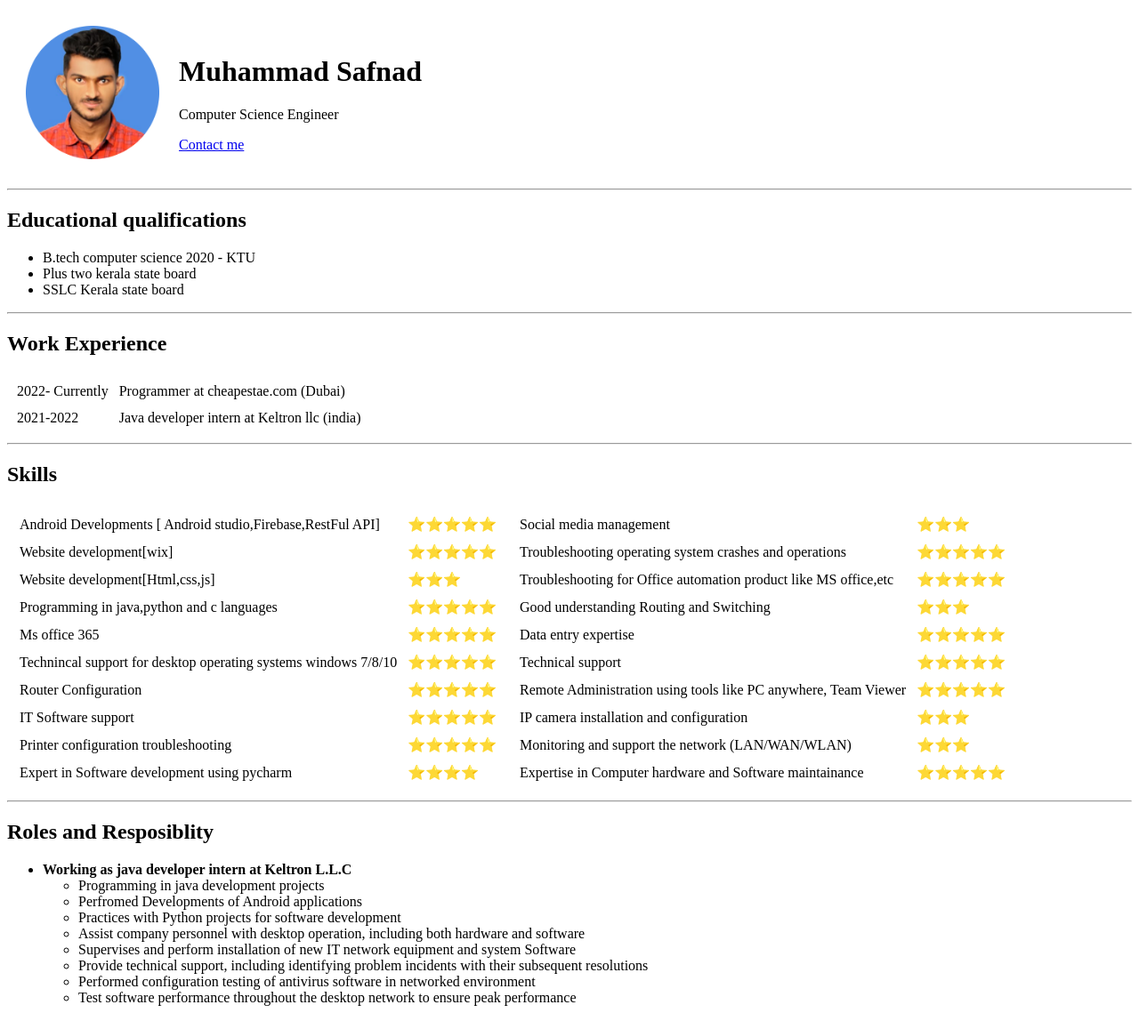
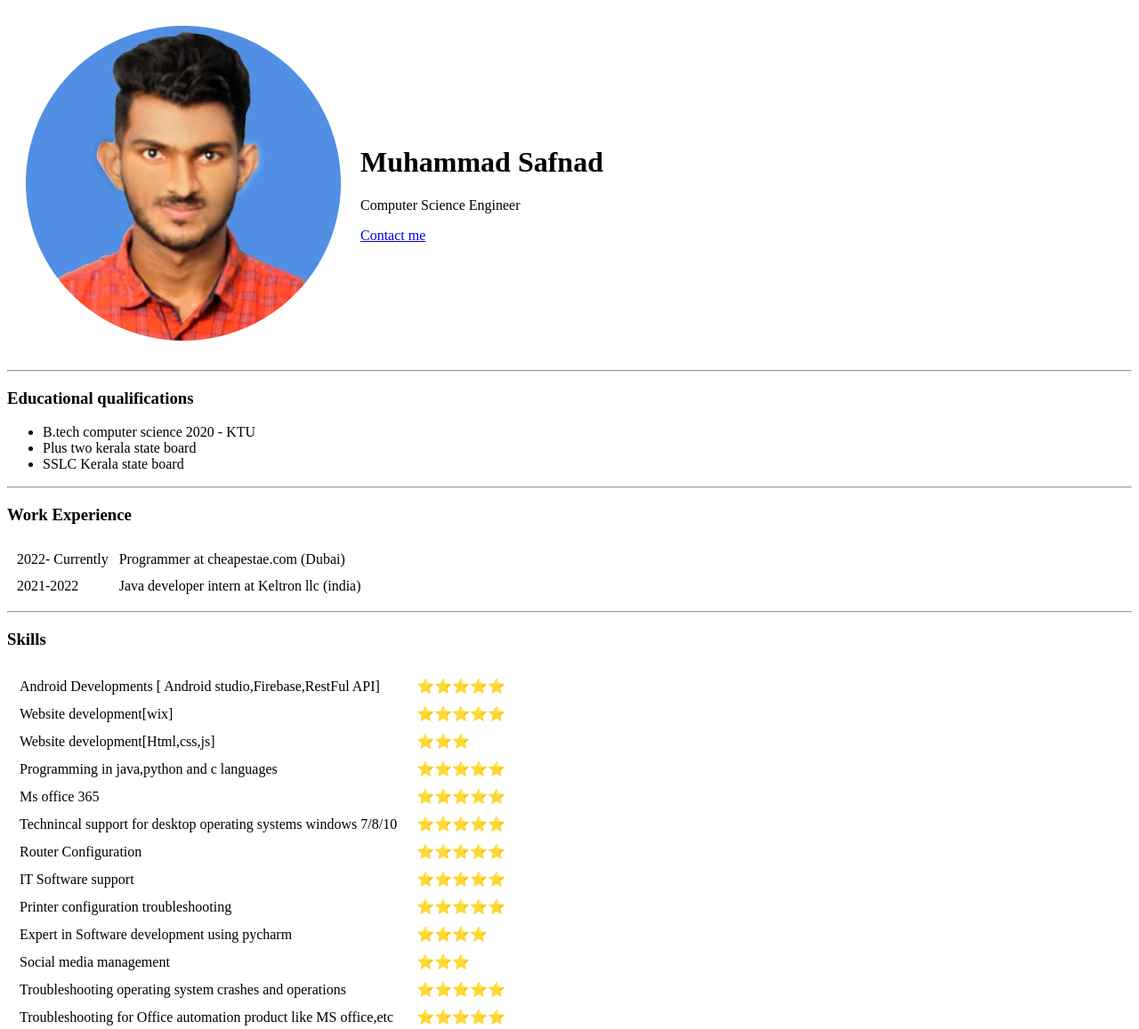
Before and after one commit to safnad306k/cv, a plain HTML site: page index.html in a window 1280 px wide. Shown: the top 1157 px of the page at 89% size. Drawn offline with Linux system fonts and the light colour scheme.

Commit message:
update 2.0

```diff
--- a/index.html
+++ b/index.html
@@ -4,13 +4,16 @@
 <head>
   <meta charset="utf-8">
   <title>muhammad safnad</title>
+  <link rel="stylesheet" href="css/styles.css">
+
+
 </head>
 
 <body>
 
   <table cellspacing="20">
     <tr>
-      <td><img src="photo.png" width="150" alt="profile photo"></td>
+      <td><img src="photo.png"  alt="profile photo"></td>
       <td>
         <h1>Muhammad Safnad</h1>
         <p>Computer Science Engineer</p>
@@ -19,14 +22,14 @@
     </tr>
   </table>
   <hr>
-  <h2>Educational qualifications</h2>
+  <h3>Educational qualifications</h3>
   <ul>
     <li>B.tech computer science 2020 - KTU</li>
     <li>Plus two kerala state board</li>
     <li>SSLC Kerala state board</li>
   </ul>
   <hr>
-  <h2>Work Experience</h2>
+  <h3>Work Experience</h3>
 
   <table cellspacing="10">
     <tr>
@@ -39,7 +42,7 @@
     </tr>
   </table>
   <hr>
-  <h2>Skills</h2>
+  <h3>Skills</h3>
   <table>
     <tr>
       <td>
@@ -84,12 +87,6 @@
             <td>Expert in Software development using pycharm</td>
             <td>⭐⭐⭐⭐</td>
           </tr>
-
-        </table>
-      </td>
-      <td>
-        <table cellspacing="10">
-
           <tr>
             <td>Social media management</td>
             <td>⭐⭐⭐</td>
@@ -130,12 +127,13 @@
             <td>Expertise in Computer hardware and Software maintainance</td>
             <td>⭐⭐⭐⭐⭐</td>
           </tr>
+
         </table>
       </td>
     </tr>
   </table>
   <hr>
-  <h2>Roles and Resposiblity</h2>
+  <h3>Roles and Resposiblity</h3>
   <ul>
     <li><b>Working as java developer intern at Keltron L.L.C</b></li>
     <ul>
@@ -164,7 +162,7 @@
     </ul>
   </ul>
   <hr>
-  <h2>Languages and skills</h2>
+  <h3>Languages and skills</h3>
   <ul>
     <li>Excellent communication skills ( English, Malayalam, Hindi, Tamil)</li>
     <li>Capablity to work efficiently in a team or in a independent environment</li>
```
